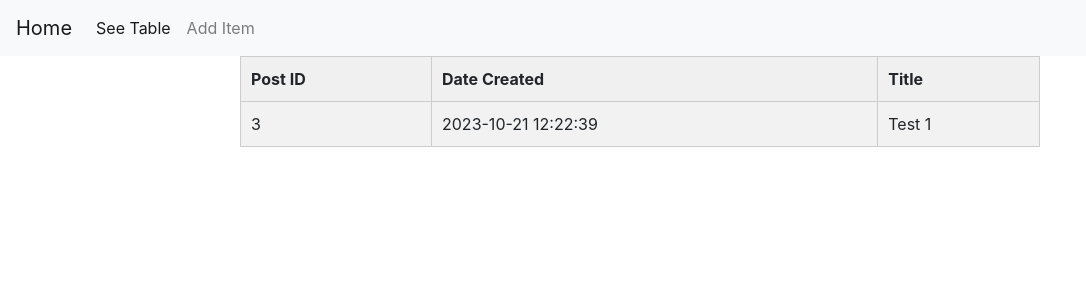
After one commit to BrianAlva/LibraryProject, a Flask app: page /table in a window 1280 px wide. The commit adds this page. Shown: the top 300 px of the page, without its empty margins (0-1086 px from the left). Run offline with Flask 3, Linux system fonts and the light colour scheme; data comes from the database, SQL or seed files in the repository; some libraries are stand-ins or nearby versions.

Commit message:
Created new html page to view table from sql query

```diff
--- a/app.py
+++ b/app.py
@@ -80,3 +80,10 @@ def delete(id):
     conn.close()
     flash('"{}" was successfully deleted!'.format(post['title']))
     return redirect(url_for('index'))
+
+@app.route('/table')
+def display_table():
+    conn = get_db_connection()
+    data = conn.execute('SELECT * FROM posts').fetchall()
+    conn.close()
+    return render_template('table.html', posts=data)
--- a/templates/base.html
+++ b/templates/base.html
@@ -19,7 +19,7 @@
         <div class="collapse navbar-collapse" id="navbarNav">
             <ul class="navbar-nav">
             <li class="nav-item active">
-                <a class="nav-link" href="#">Future Functionality</a>
+                <a class="nav-link" href="{{url_for('display_table')}}">See Table</a>
             </li>
             <li class="nav-item">
               <a class="nav-link" href="{{url_for('create')}}">Add Item</a>
--- /dev/null
+++ b/templates/table.html
@@ -0,0 +1,55 @@
+{% extends 'base.html' %}
+
+{% block content %}
+  <head>
+    <title>Table Example</title>
+    <style>
+      table {
+        border-collapse: collapse;
+        width: 100%;
+        max-width: 800px; /* Adjust the width as needed */
+        margin: 0 auto; /* Center the table horizontally */
+      }
+
+      table, th, td {
+        border: 1px solid #ccc;
+      }
+
+      th, td {
+        padding: 10px;
+        text-align: left;
+      }
+
+      th {
+        background-color: #f0f0f0;
+        font-weight: bold;
+      }
+
+      tr:nth-child(even) {
+        background-color: #f2f2f2;
+      }
+
+      tr:hover {
+        background-color: #e0e0e0;
+      }
+    </style>
+  </head>
+  <body>
+    <table>
+      <tr>
+        <th>Post ID</th>
+        <th>Date Created</th>
+        <th>Title</th>
+      </tr>
+      {% for row in posts %}
+        <tr>
+          <td>{{ row[0] }}</td>
+          <td>{{ row[1] }}</td>
+          <td>{{ row[2] }}</td>
+        </tr>
+      {% endfor %}
+    </table>
+  </body>
+</html>
+
+{% endblock %}
```
